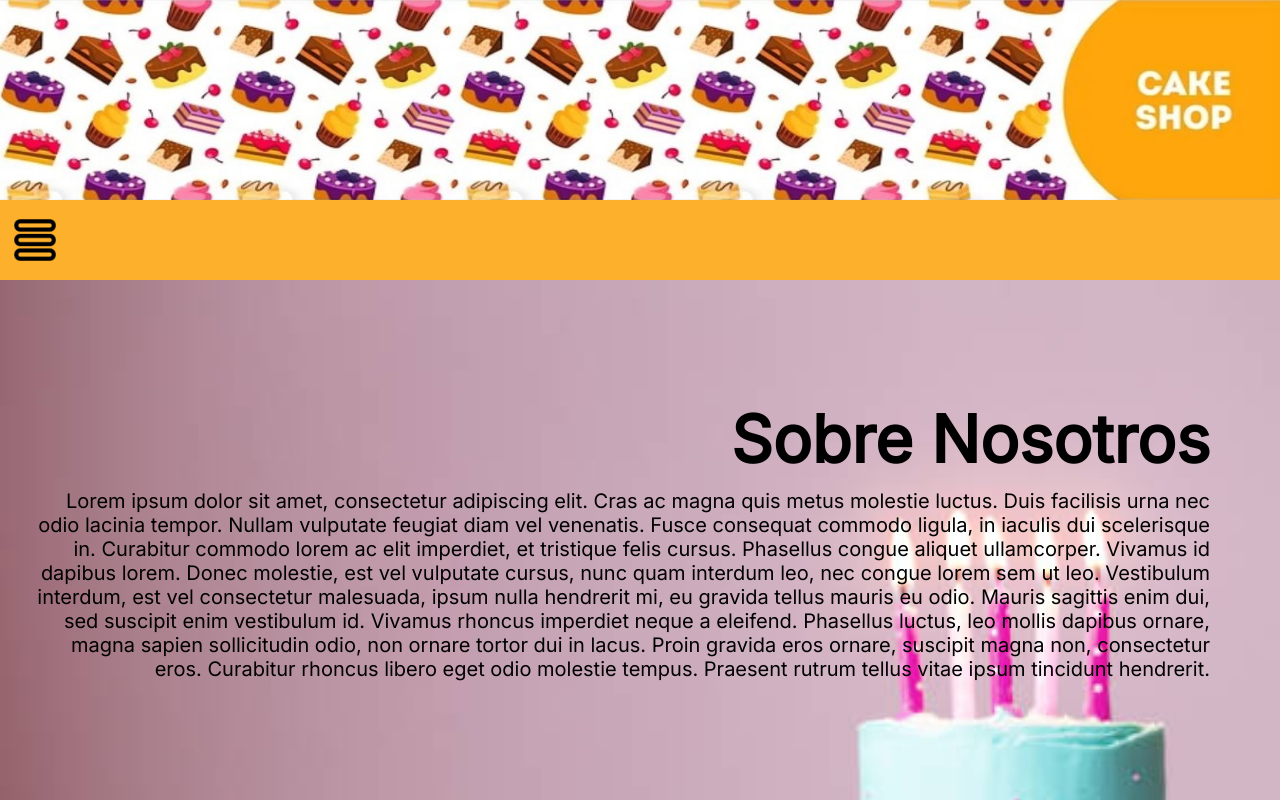
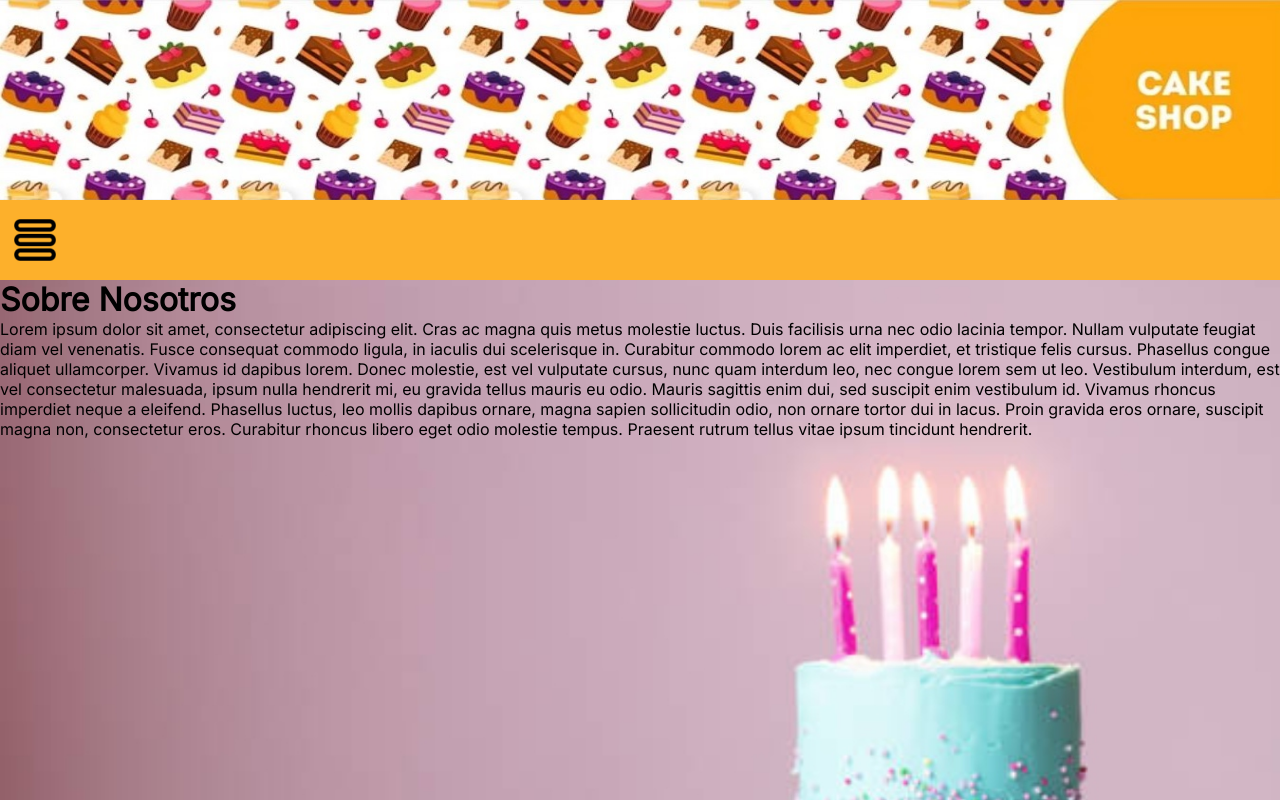
Before and after one commit to LilianJuri/web-page-pasteleria-carlota, a React (Create React App) app: page /sobre-nosotros in a window 1280 px wide. Shown: the top 800 px of the page. Built offline with nearby package versions, Linux system fonts and the light colour scheme.

Commit message:
changes in css

```diff
--- a/src/App.css
+++ b/src/App.css
@@ -3,9 +3,7 @@
 
 .App {
     width: 100%;
-    height: auto;
-    display: flex;
-    flex-direction: column;
+    height: 100vh;
     font-family: 'Inter', sans-serif;
 }
 
--- a/src/pages/Inicio.css
+++ b/src/pages/Inicio.css
@@ -1,19 +1,27 @@
+/*
 .inicio{
-    width: 100%;
     display: flex;
-    justify-content: center;
-    align-items: right;
     flex-direction: column;
     background-position: center;
     background-size: cover;
 }
+*/
 
-.header-container{
-    height: 900px;
-    width: auto;
+.inicio{
+    display: flex;
+    flex-direction: column;
 }
 
-.header-container button {
+.header-container-i{
+    background-image: url(../img/background-inicio.jpg);
+    background-position: center center;
+    background-repeat: no-repeat;
+    background-size: cover;
+    width: 100%;
+    height: 800px;
+}
+
+.header-container-i button {
     color: #fdb02b;
     border: none;
     border-radius: 5px;
@@ -26,7 +34,7 @@
     font-size: 20px;
 }
 
-.header-container button:hover {
+.header-container-i button:hover {
     background-color:#7c1313;
     cursor: pointer;
     transition: 0.3s ease-in;
@@ -53,3 +61,9 @@
 }
 
 /* style={{ margin: 10px; }} */
+
+@media only screen and (max-width: 767px) {
+    .inicio {
+        background-image:"url(../img/background-inicio-small.jpg)";
+    }
+}
--- a/src/pages/Inicio.js
+++ b/src/pages/Inicio.js
@@ -1,17 +1,17 @@
 import { Link } from "react-router-dom";
 import './Inicio.css';
-import BImage from "../img/background-inicio.jpg";
+
 
 
 const Inicio = () => {
     return(
             <div className='inicio'>
-                <div className="header-container" style={{ backgroundImage: `url(${BImage})`}}>
+                <div className="header-container-i" >
                     <div className="text-conteiner" >
                         <h1>Pasteleria Carlota</h1>
                         <p>La pasteleria mas dulce y copada de todas </p>
                         <p>e insoportablemente densa</p>
-                    <Link to="/menu">
+                    <Link to="/productos">
                         <button> Productos </button>
                     </Link>
                     </div>
--- a/src/pages/SobreNosotros.css
+++ b/src/pages/SobreNosotros.css
@@ -1,13 +1,23 @@
 .sobre-nosotros{
-    width: 100%;
+    flex-direction: column;
     display: flex;
-    justify-content: center;
-    flex-direction: column;
-    background-position: center;
-    background-size: cover;
 }
 
-.header-container{
-    height: 900px;
-    width: auto;
+.header-container-sn{
+    background-image: url(../img/background-sobre-nosotros.jpg);
+    background-position: center center;
+    background-repeat: no-repeat;
+    background-size: cover;
+    width: 100%;
+    height: 800px;
 }
+
+.text-conteinter-sn{
+    display: block;
+    height: 100px;
+    width: 300px;
+    text-align: left;
+    margin-top: 100px;
+    margin-right: 50px;
+    padding: 10px;
+}
--- a/src/pages/SobreNosotros.js
+++ b/src/pages/SobreNosotros.js
@@ -1,12 +1,12 @@
 
-import bsobreNosotros from "../img/background-sobre-nosotros.jpg";
+
 import './SobreNosotros.css';
 
 const SobreNosotros = () => {
     return(
         <div className='sobre-nosotros'>
-        <div className="header-container" style={{ backgroundImage: `url(${bsobreNosotros})`}}>
-            <div className="text-conteiner" >
+        <div className="header-container-sn" >
+            <div className="text-conteiner-sn" >
                 <h1>Sobre Nosotros</h1>
                 <p>Lorem ipsum dolor sit amet, consectetur adipiscing elit.
                     Cras ac magna quis metus molestie luctus. Duis facilisis
```
Also changed, not shown: src/img/background-inicio-small.jpg (added).
